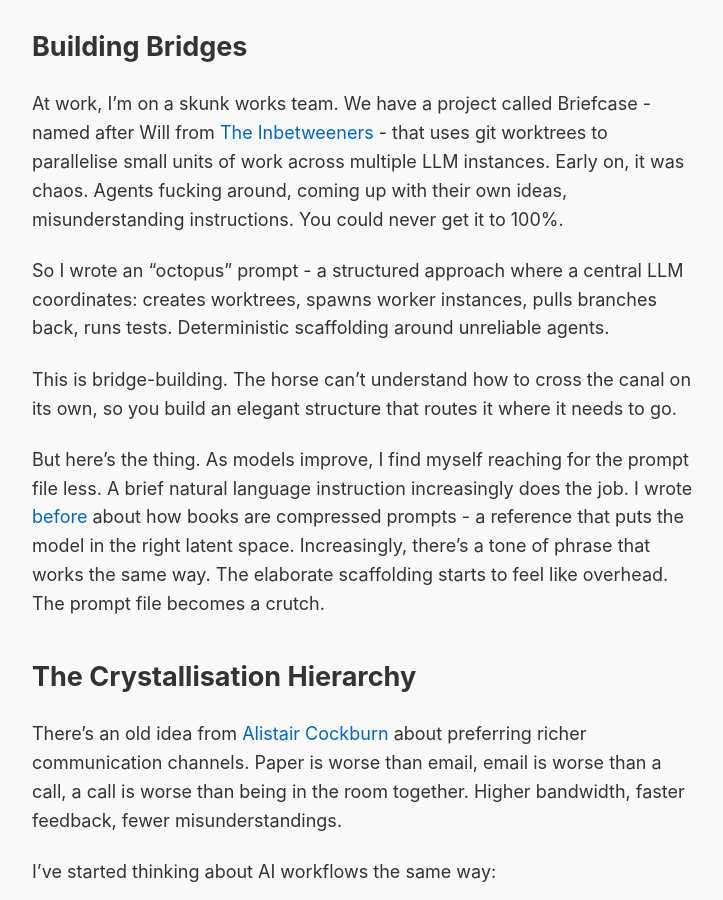
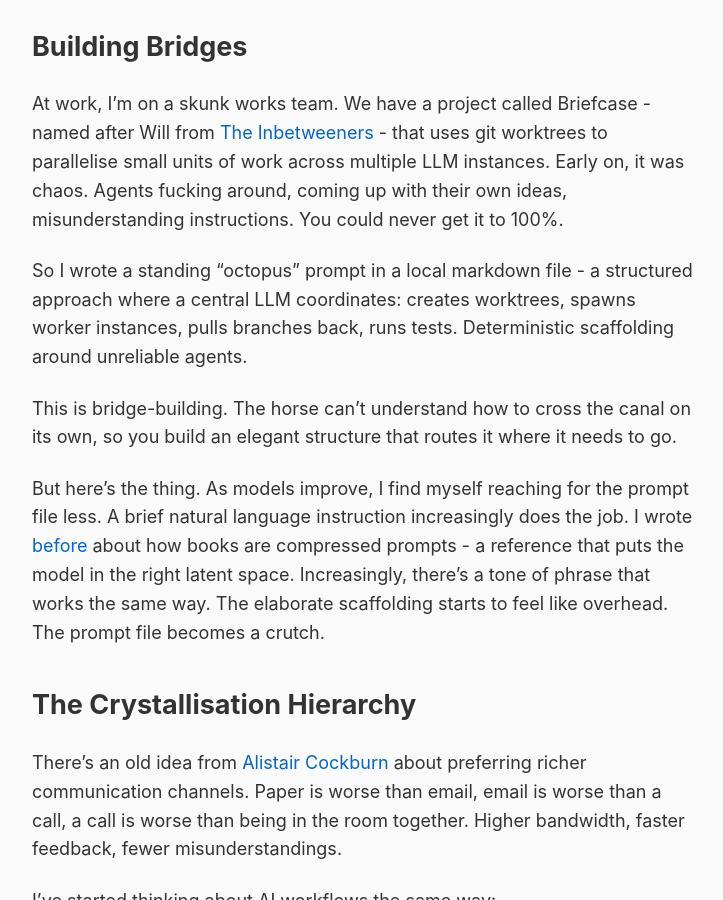
Before and after one commit to rob137/rob137.github.io, a Jekyll site: the page built from _posts/2026-01-09-roving-bridges.md, in a window 1280 px wide and 900 px high, scrolled down 2288 px. Shown: the whole window, without its empty margins (275-998 px from the left). Built offline with Jekyll 4.4.1, drawn with Linux system fonts in a browser that asks for light colours.

Commit message:
Clarify octopus is standing prompt in local markdown file

```diff
--- a/_posts/2026-01-09-roving-bridges.md
+++ b/_posts/2026-01-09-roving-bridges.md
@@ -39,7 +39,7 @@ Huang extended this to software engineers:
 
 At work, I'm on a skunk works team. We have a project called Briefcase - named after Will from [The Inbetweeners](https://en.wikipedia.org/wiki/The_Inbetweeners) - that uses git worktrees to parallelise small units of work across multiple LLM instances. Early on, it was chaos. Agents fucking around, coming up with their own ideas, misunderstanding instructions. You could never get it to 100%.
 
-So I wrote an "octopus" prompt - a structured approach where a central LLM coordinates: creates worktrees, spawns worker instances, pulls branches back, runs tests. Deterministic scaffolding around unreliable agents.
+So I wrote a standing "octopus" prompt in a local markdown file - a structured approach where a central LLM coordinates: creates worktrees, spawns worker instances, pulls branches back, runs tests. Deterministic scaffolding around unreliable agents.
 
 This is bridge-building. The horse can't understand how to cross the canal on its own, so you build an elegant structure that routes it where it needs to go.
 
```
